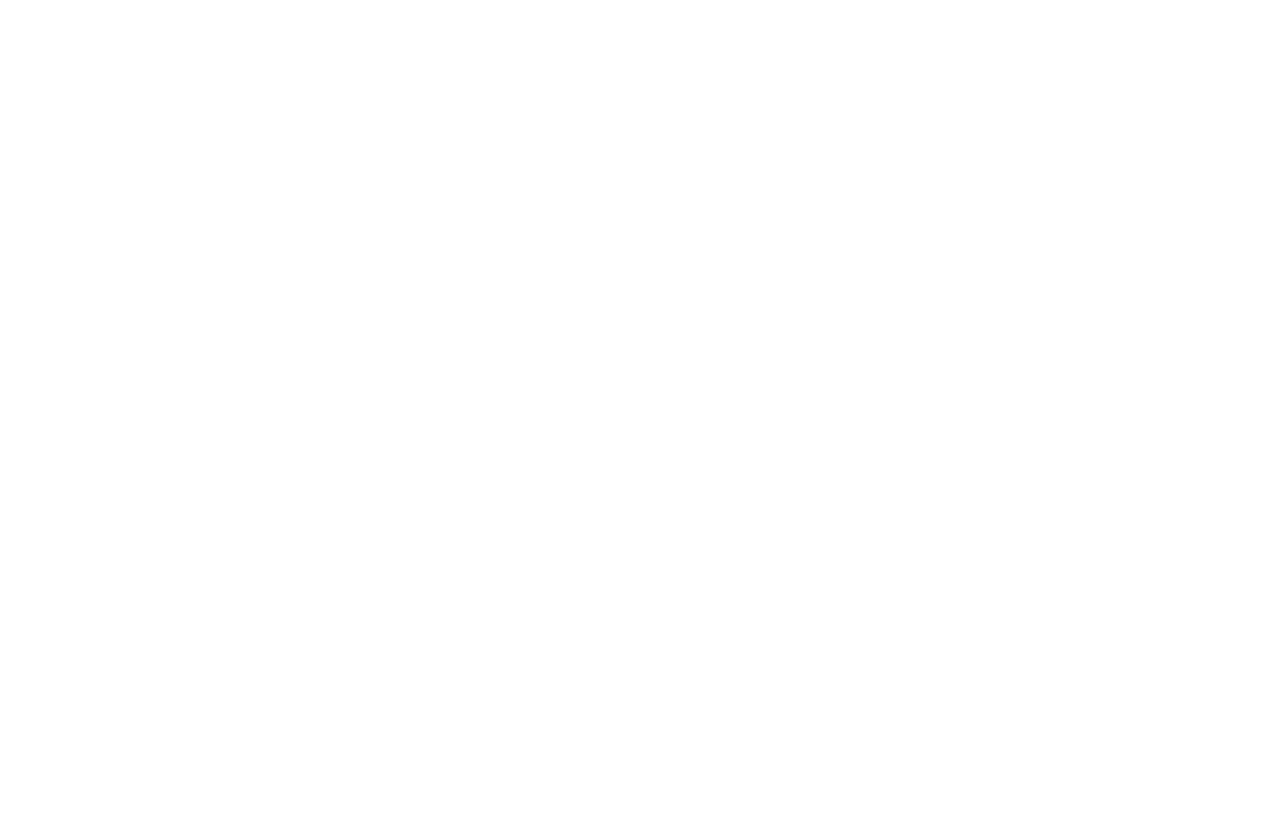
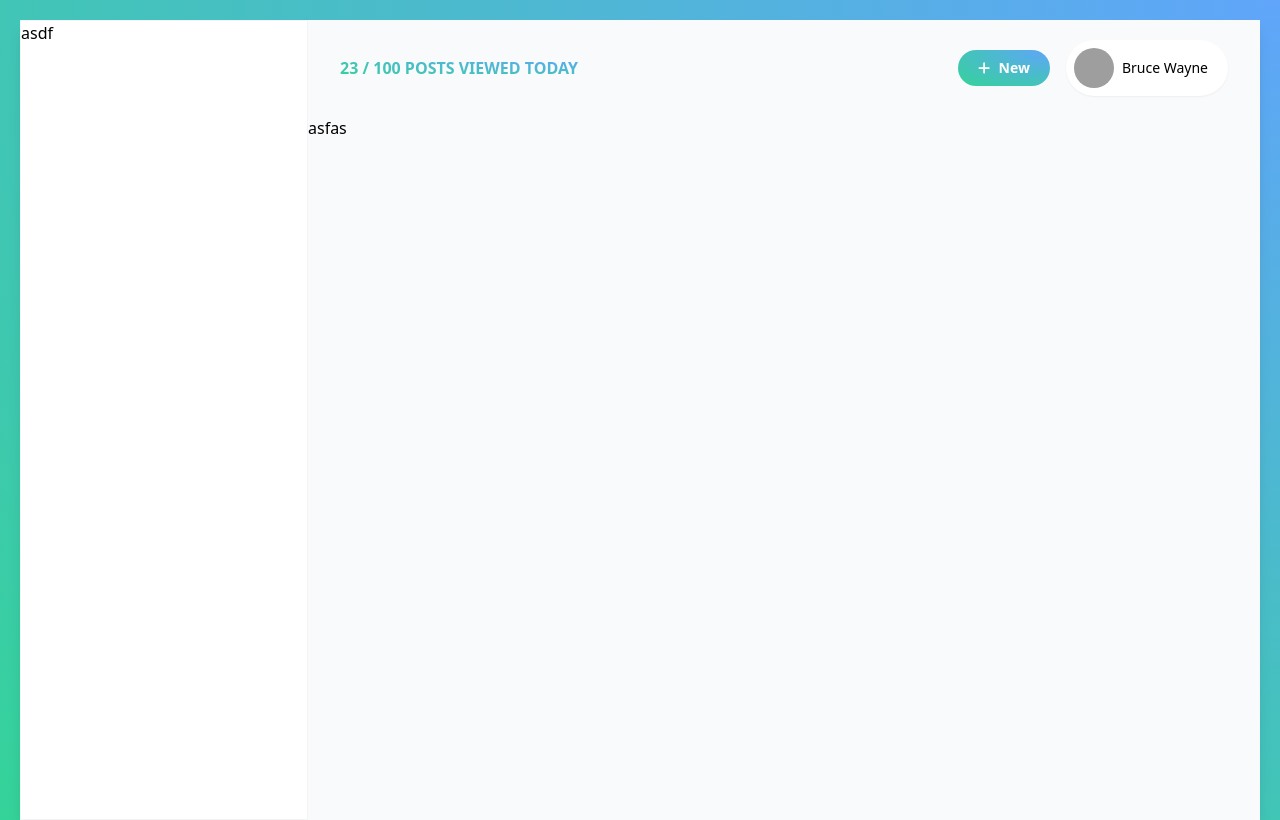
Before and after one commit to aslam91501/mysm, a Next.js app: page / in a window 1280 px wide. Built offline with nearby package versions, Linux system fonts and the light colour scheme; grey boxes are pictures that could not be loaded.

Commit message:
Navbar created

```diff
--- a/package.json
+++ b/package.json
@@ -9,6 +9,10 @@
     "lint": "next lint"
   },
   "dependencies": {
+    "@fortawesome/fontawesome-svg-core": "^6.3.0",
+    "@fortawesome/free-regular-svg-icons": "^6.3.0",
+    "@fortawesome/free-solid-svg-icons": "^6.3.0",
+    "@fortawesome/react-fontawesome": "^0.2.0",
     "@next/font": "13.1.6",
     "@types/node": "18.13.0",
     "@types/react": "18.0.28",
--- /dev/null
+++ b/src/components/authenticated-layout/index.tsx
@@ -0,0 +1,24 @@
+import { NextComponentType, NextPageContext } from "next"
+import { ReactNode } from "react"
+import { Navbar } from "./navbar"
+import { Sidebar } from "./sidebar"
+
+interface Props{
+    children: ReactNode
+}
+
+export const AuthenticatedLayout = (props: Props) => {
+    return <>
+        <div className='default-gradient pt-5 px-5 bg-no-repeat min-h-screen'>
+            <div className="bg-white shadow-lg min-h-screen w-full flex">
+                <Sidebar />
+                <div className="flex flex-col flex-1">
+                    <Navbar />
+                    <main className="bg-gray-50 flex-1">
+                        { props.children }
+                    </main>
+                </div>
+            </div>
+        </div>
+    </>
+}
--- /dev/null
+++ b/src/components/authenticated-layout/navbar/createButton.tsx
@@ -0,0 +1,16 @@
+import { faPlus } from "@fortawesome/free-solid-svg-icons"
+import { FontAwesomeIcon } from "@fortawesome/react-fontawesome"
+
+export const NavCreatePostButton = () => {
+    return <>
+        <button className="px-5 py-2 text-sm font-semibold text-white
+            default-gradient rounded-full hover:translate-y-[-4px] transition-all
+            disabled:bg-slate-600 disabled:translate-y-0
+            flex items-center gap-2">
+            <span className="text-white">
+                <FontAwesomeIcon icon={faPlus} />
+            </span>
+            <span>New</span>
+        </button>
+    </>
+}
--- /dev/null
+++ b/src/components/authenticated-layout/navbar/index.tsx
@@ -0,0 +1,17 @@
+import { faPlus } from "@fortawesome/free-solid-svg-icons"
+import { FontAwesomeIcon } from "@fortawesome/react-fontawesome"
+import { NavCreatePostButton } from "./createButton"
+import { NavUserComponent } from "./navUser"
+import { PostsViewedComponent } from "./postsViewed"
+
+export const Navbar = () => {
+    return <>
+        <nav className="basis-24  flex justify-between items-center px-8 bg-gray-50">
+            <PostsViewedComponent />
+            <div className="flex gap-4 items-center">
+                <NavCreatePostButton />
+                <NavUserComponent />
+            </div>
+        </nav>
+    </>
+}
--- /dev/null
+++ b/src/components/authenticated-layout/navbar/navUser.tsx
@@ -0,0 +1,13 @@
+export const NavUserComponent = () => {
+    return <>
+        <div className="pr-5 flex items-center gap-2 hover:cursor-pointer
+            bg-white rounded-full p-2 shadow-sm  hover:translate-y-[-4px] transition-all">
+            <div className="rounded-full h-10 w-10">
+                <img src="https://images.unsplash.com/photo-1535713875002-d1d0cf377fde?ixlib=rb-4.0.3&ixid=MnwxMjA3fDB8MHxjb2xsZWN0aW9uLXBhZ2V8MXw3NjA4Mjc3NHx8ZW58MHx8fHw%3D&w=1000&q=80"
+                    alt="Profile Image"
+                    className="rounded-full h-full w-full" />
+            </div>
+            <span className="text-sm">Bruce Wayne</span>
+        </div>
+    </>
+}
--- /dev/null
+++ b/src/components/authenticated-layout/navbar/postsViewed.tsx
@@ -0,0 +1,10 @@
+export const PostsViewedComponent = () => {
+    return <>
+        <div className="">
+            <span className="font-extrabold text-md text-transparent
+                bg-clip-text default-gradient uppercase ">
+                    23 / 100 posts viewed today
+            </span>
+        </div>
+    </>
+}
--- /dev/null
+++ b/src/components/authenticated-layout/sidebar/index.tsx
@@ -0,0 +1,7 @@
+export const Sidebar = () => {
+    return <>
+        <div className="basis-72 border border-gray-100">
+            asdf
+        </div>
+    </>
+}
--- a/src/pages/_app.tsx
+++ b/src/pages/_app.tsx
@@ -1,6 +1,8 @@
+import { AuthenticatedLayout } from '@/components/authenticated-layout'
 import '@/styles/globals.css'
 import type { AppProps } from 'next/app'
 
 export default function App({ Component, pageProps }: AppProps) {
-  return <Component {...pageProps} />
+  return <AuthenticatedLayout children={<Component {...pageProps} />}
+    />
 }
--- a/src/pages/_document.tsx
+++ b/src/pages/_document.tsx
@@ -4,7 +4,7 @@
   return (
     <Html lang="en">
       <Head />
-      <body>
+      <body >
         <Main />
         <NextScript />
       </body>
--- a/src/pages/index.tsx
+++ b/src/pages/index.tsx
@@ -7,7 +7,7 @@
 export default function Home() {
   return (
     <>
-
+      <div>asfas</div>
     </>
   )
 }
--- a/src/styles/globals.css
+++ b/src/styles/globals.css
@@ -1,3 +1,7 @@
 @tailwind base;
 @tailwind components;
 @tailwind utilities;
+
+.default-gradient{
+    @apply bg-[radial-gradient(ellipse_at_top_right,_var(--tw-gradient-stops))] from-blue-400 to-emerald-400
+}
```
Also changed, not shown: 2 other files (tests, documents, lock files or other folders).
